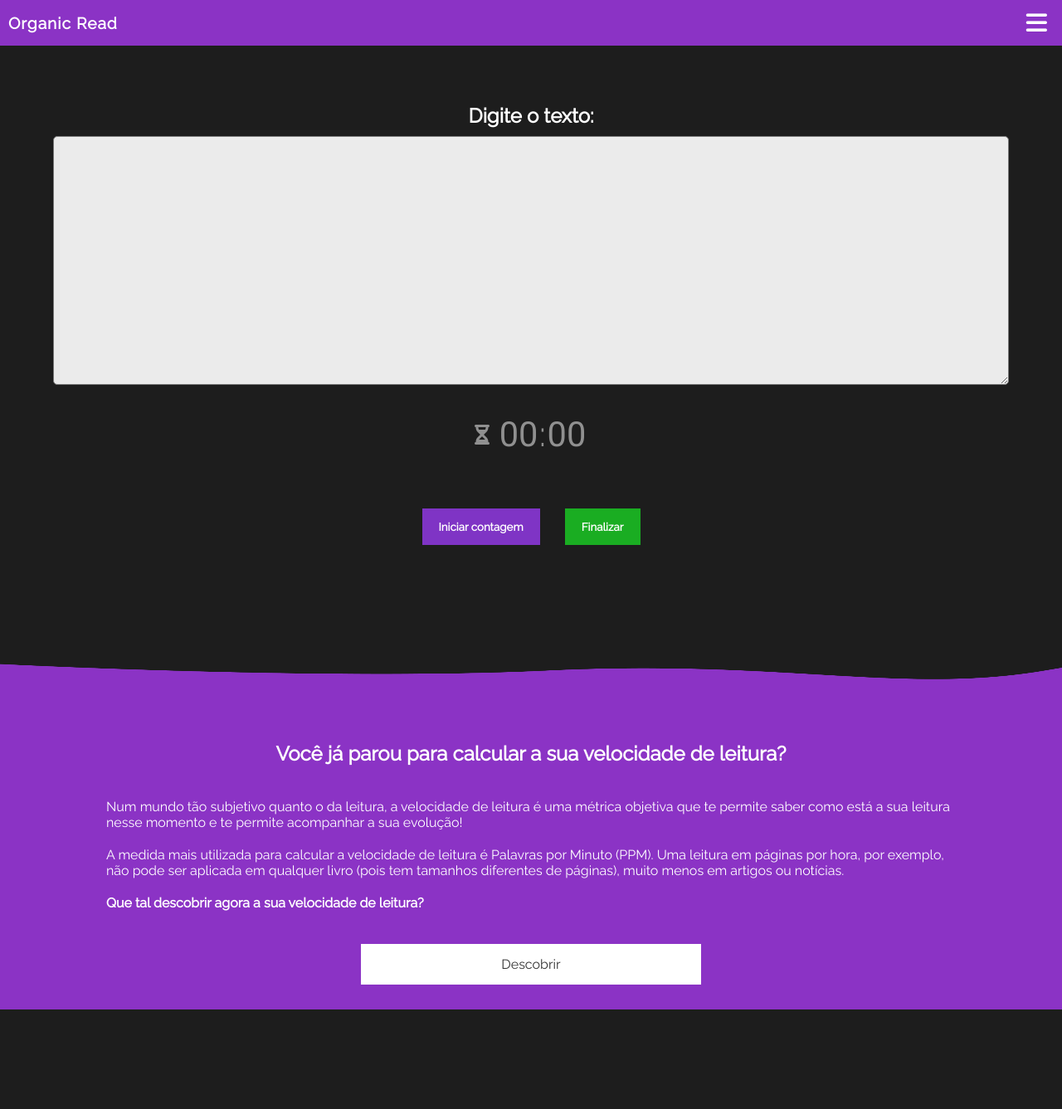
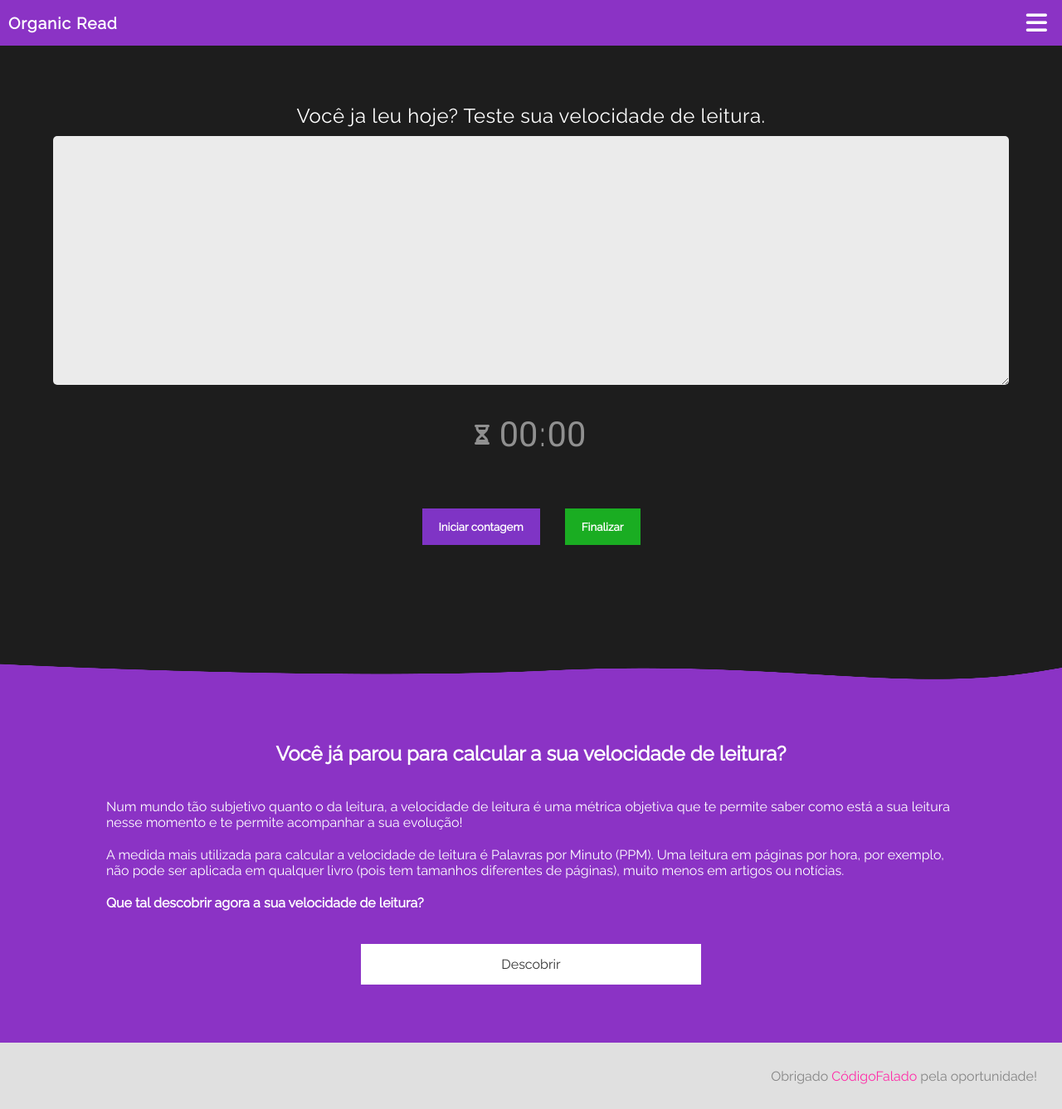
Before and after one commit to codigofalado/desafio333, a React (Create React App) app in the folder 2020-Janeiro-Leitura-Organica/leoelias023/: page / in a window 1280 px wide. Shown: the whole page at 83% size. Before the commit the page ends 1217 px from the top, so only its background shows below. Built offline with nearby package versions, Linux system fonts and the light colour scheme; no server answers.

Commit message:
Ajustes nas validações, animation hourglass, api random text

```diff
--- a/2020-Janeiro-Leitura-Organica/leoelias023/package.json
+++ b/2020-Janeiro-Leitura-Organica/leoelias023/package.json
@@ -6,6 +6,7 @@
     "@testing-library/jest-dom": "^4.2.4",
     "@testing-library/react": "^9.3.2",
     "@testing-library/user-event": "^7.1.2",
+    "axios": "^0.19.2",
     "react": "^16.12.0",
     "react-dom": "^16.12.0",
     "react-scripts": "3.3.0"
--- a/2020-Janeiro-Leitura-Organica/leoelias023/src/App.js
+++ b/2020-Janeiro-Leitura-Organica/leoelias023/src/App.js
@@ -6,6 +6,7 @@ import React from 'react';
 // Pages
   import MainContent from './pages/main/index';
   import Sobre from './pages/sobre/index';
+  import Footer from './pages/Footer/index';
 
 // Css
   import './reset.css';
@@ -17,6 +18,7 @@ function App() {
       <Header />
       <MainContent />
       <Sobre />
+      <Footer />
     </>
   );
 }
--- a/2020-Janeiro-Leitura-Organica/leoelias023/src/components/Contador/index.js
+++ b/2020-Janeiro-Leitura-Organica/leoelias023/src/components/Contador/index.js
@@ -6,6 +6,7 @@ function Contador(prop) {
 
     const [displayMin, setDisplayMin] = useState("");
     const [displaySec, setDisplaySec] = useState("");
+
 
     function condition() {
         if(prop.min < 10) {
@@ -24,7 +25,7 @@ function Contador(prop) {
 
     return (
         <div className="boxCont">
-            <i className="fas fa-hourglass-half hourglass-icon"></i>
+            <i id="hourglass-icon" className="fas fa-hourglass-half hourglass-icon"></i>
             <span id="hour-txt" className="hour-text">
                 <input
                     type="text"
--- a/2020-Janeiro-Leitura-Organica/leoelias023/src/components/Contador/style.css
+++ b/2020-Janeiro-Leitura-Organica/leoelias023/src/components/Contador/style.css
@@ -36,3 +36,13 @@
     margin-left: 30px;
     background-color: rgb(26, 173, 34);
 }
+
+.animationColored {
+    animation: colored 1s;
+}
+
+@keyframes colored {
+    0%{
+        color: red;
+    }
+}
--- /dev/null
+++ b/2020-Janeiro-Leitura-Organica/leoelias023/src/pages/Footer/index.js
@@ -0,0 +1,13 @@
+import React from 'react';
+
+import './style.css';
+
+function Footer() {
+    return(
+        <footer className="footer-full">
+            <span>Obrigado <span className="codigo-falado">CódigoFalado</span> pela oportunidade!</span>
+        </footer>
+    );
+}
+
+export default Footer;
--- /dev/null
+++ b/2020-Janeiro-Leitura-Organica/leoelias023/src/pages/Footer/style.css
@@ -0,0 +1,13 @@
+.footer-full {
+    height: 80px;
+    display: flex;
+    align-items: center;
+    justify-content: flex-end;
+    padding-right: 30px;
+    color: rgb(133, 133, 133);
+    background-color: rgb(224, 224, 224);
+}
+
+.codigo-falado {
+    color: rgb(255, 45, 168);
+}
--- a/2020-Janeiro-Leitura-Organica/leoelias023/src/pages/main/index.js
+++ b/2020-Janeiro-Leitura-Organica/leoelias023/src/pages/main/index.js
@@ -1,29 +1,46 @@
-import React, { useState } from 'react';
+import React, { useState, useEffect } from 'react';
 
 import './style.css';
+
+import api from '../../services/apiText';
 
 import Contador from '../../components/Contador/index';
 
 function MainContent() {
     const [textUser, setTextUser] = useState("");
 
+    async function randomApi() {
+        const resp = await api.get('/lorem/p-1/1-650');
+        const text = resp.data.text_out;
+        setTextUser(text.replace('<p>' , '').replace('</p>' , ''));
+    }
+
+    useEffect(() => {
+        randomApi();
+    } , [])
+
     const [isOn, setIsOn] = useState(false);
     const [seconds, setSeconds] = useState(0);
     const [minutes, setMinutes] = useState(0);
+    const [ppm, setPpm] = useState(0);
 
     function viraAmpulheta() {
-        const hourglass = document.getElementById('hourglass-icon');
-        console.log(hourglass);
-
+        if(isOn === true && textUser.length > 300) {
+            document.getElementById('hourglass-icon').classList.add('animationAmpulheta');
+        } else {
+            document.getElementById('hourglass-icon').classList.remove('animationAmpulheta');
+        }
     }
 
-    viraAmpulheta();
+    useEffect(viraAmpulheta, [isOn]);
 
     function incrementTime() {
         const warning = document.getElementById('section-warning');
         warning.innerHTML = " ";
-        if(isOn === true && seconds < 59) {
+        if(isOn === true && textUser.length > 300 && seconds < 59) {
             setSeconds(seconds + 1);
+        } else if(isOn === true && textUser.length < 300) {
+            warning.innerHTML = "<div class='warning-item'><div class='cube-color'></div><span>Aviso: O texto deve ter no mínimo 300 caracteres</span></div>"
         }
         if(seconds === 59) {
             setSeconds(0);
@@ -34,23 +51,30 @@ function MainContent() {
     function incrementMinute() {
         if( seconds === 59) {
             setMinutes(minutes + 1);
-            console.log(minutes);
         }
     }
 
-    setTimeout(incrementTime, 100);
+    setTimeout(incrementTime, 1000);
 
     function pauseTime(e) {
         const warning = document.getElementById('section-warning');
-        if (seconds !== 0 ) {
+        if (seconds !== 0 && textUser.length > 300) {
             setIsOn(false);
             const test = document.getElementById("contentBefore");
             test.classList.add('closedTime');
             const after = document.getElementById("contentAfter");
             after.style.display = "flex";
+            // Calcular ppm
+                const palavras = textUser.split(" ");
+                const tempo = minutes + (seconds/60);
+                setPpm(palavras.length/tempo);
             warning.innerHTML += " ";
-        } else {
-            warning.innerHTML = "<div class='warning-item'><div class='cube-color'></div><span>Aviso: Você deve inicializar a contagem para finalizar o teste</span></div>"
+        }
+        else if(textUser.length < 300){
+            warning.innerHTML = "<div class='warning-item'><div class='cube-color'></div><span>Aviso: O texto deve ter no mínimo 300 caracteres</span></div>"
+        }
+        else if(seconds === 0) {
+            warning.innerHTML = "<div class='warning-item'><div class='cube-color'></div><span>Aviso: O contador deve ser inicializado!</span></div>"
         }
     }
 
@@ -66,7 +90,7 @@ function MainContent() {
     return (
         <>
             <div id="contentBefore" className="blockCode">
-                <h2 className="block-title" >Digite o texto:</h2>
+                <h2 className="block-title" >Você ja leu hoje? Teste sua velocidade de leitura.</h2>
                 <textarea
                     spellCheck="false"
                     className="textWord"
@@ -88,8 +112,8 @@ function MainContent() {
                 </div>
             </div>
             <div id="contentAfter">
-                <i id="hourglass-icon" className="fas fa-smile-beam health-reading health-color"></i>
-                <h4 className="health-title">Parabéns sua velocidade de leitura é: <span className="health-color">Excelente</span>!</h4>
+                <i className="fas fa-smile-beam health-reading health-color"></i>
+                    <h4 className="health-title">Parabéns sua velocidade de leitura é: <span className="health-color">{ppm.toFixed(2)}</span>!</h4>
                 <span className="desc">
                     Quer saber mais sobre leitura orgânica e melhorar suas skills de
                     produtividade em leitura?
--- a/2020-Janeiro-Leitura-Organica/leoelias023/src/pages/main/style.css
+++ b/2020-Janeiro-Leitura-Organica/leoelias023/src/pages/main/style.css
@@ -6,6 +6,22 @@
     font-size: 1.1em;
     padding: 10px;
     border-radius: 5px;
+    border: none;
+}
+
+::-webkit-scrollbar {
+    width: 12px;
+    cursor: pointer;
+}
+
+::-webkit-scrollbar-track {
+    background-color: rgb(80, 80, 80);
+    border-radius: 3px;
+}
+
+::-webkit-scrollbar-thumb {
+    background-color: rgb(183, 0, 255);
+    border-radius: 10px;
 }
 
 .textWord:focus {
@@ -24,7 +40,10 @@
 
 .block-title {
     color: #fff;
-    margin: 20px 0px 10px 0;
+    font-weight: 100;
+    letter-spacing: 0.5px;
+    margin: 20px 30px 10px 30px;
+    text-align: center;
 }
 
 .section-warning {
@@ -125,17 +144,17 @@
 }
 
 .animationAmpulheta {
-    animation: viraAmpulheta 1s;
+    animation: viraAmpulheta 2s infinite;
 }
 
 @keyframes viraAmpulheta {
     0% {
-        transform: rotateX(0deg);
+        transform: rotateZ(0deg);
     }
     50% {
-        transform: rotateX(90deg);
+        transform: rotateZ(360deg);
     }
     100% {
-        transform: rotateX(0deg);
+        transform: rotateZ(0deg);
     }
 }
--- a/2020-Janeiro-Leitura-Organica/leoelias023/src/pages/sobre/style.css
+++ b/2020-Janeiro-Leitura-Organica/leoelias023/src/pages/sobre/style.css
@@ -1,6 +1,7 @@
 .sobre-full {
     height: auto;
     background-color: rgb(139, 51, 197);
+    padding-bottom: 40px;
     color: #fff;
     width: 100%;
 }
--- /dev/null
+++ b/2020-Janeiro-Leitura-Organica/leoelias023/src/services/apiText.js
@@ -0,0 +1,7 @@
+import axios from 'axios';
+
+const api = axios.create({
+    baseURL: 'https://www.randomtext.me/api/'
+})
+
+export default api;
```
Also changed, not shown: 1 other file (tests, documents, lock files or other folders).
